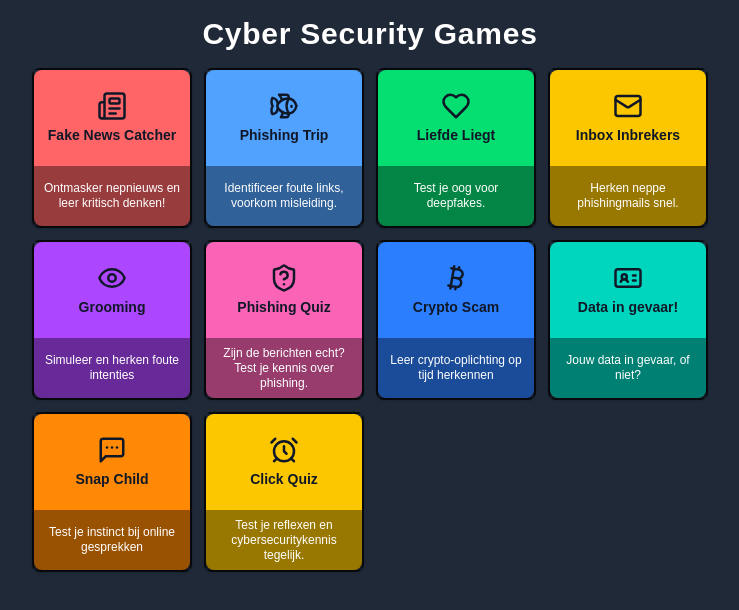
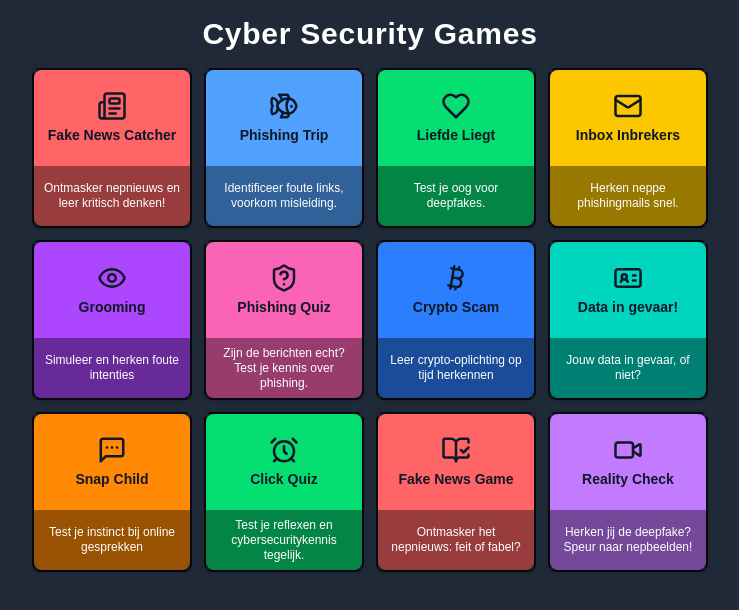
Before and after one commit to epvankleef/cyber-security-games, a Next.js app: page / in a window 1280 px wide. Shown: the top 610 px of the page, without its empty margins (270-1009 px from the left). Built offline with nearby package versions, Linux system fonts and the light colour scheme.

Commit message:
Games added

```diff
--- a/app/data/securityGames.js
+++ b/app/data/securityGames.js
@@ -1,6 +1,6 @@
 import {
-  Newspaper, Heart, Mail, Eye, ShieldQuestion,
-  Bitcoin, IdCard, MessageSquareMore, AlarmClock, Fish
+  Newspaper, Heart, Mail, Eye, ShieldQuestion, Video,
+  Bitcoin, IdCard, MessageSquareMore, AlarmClock, Fish, BookOpenCheck
 } from 'lucide-react';
 
 export const securityGames = [
@@ -13,5 +13,12 @@ export const securityGames = [
   { id: 7, name: 'Crypto Scam', icon: Bitcoin, color: 'bg-blue-500', route: 'cryptoscam', description: 'Leer crypto-oplichting op tijd herkennen' },
   { id: 8, name: 'Data in gevaar!', icon: IdCard, color: 'bg-teal-400', route: 'datagevaar', description: 'Jouw data in gevaar, of niet?', externalUrl: 'https://hackaton.badeendensoep.nl/Pages/levelSelect.html' },
   { id: 9, name: 'Snap Child', icon: MessageSquareMore, color: 'bg-orange-400', route: 'snapchild', description: 'Test je instinct bij online gesprekken' },
-  { id: 10, name: 'Click Quiz', icon: AlarmClock, color: 'bg-yellow-400', route: 'clickquiz', description: 'Test je reflexen en cybersecuritykennis tegelijk.' }
+  { id: 10, name: 'Click Quiz', icon: AlarmClock, color: 'bg-green-400', route: 'clickquiz', description: 'Test je reflexen en cybersecuritykennis tegelijk.' },
+  { id: 11, name: 'Fake News Game', icon: BookOpenCheck , color: 'bg-red-400', route: 'fakenewsgame', description: 'Ontmasker het nepnieuws: feit of fabel?' },
+    { id: 12, name: 'Reality Check', icon: Video , color: 'bg-purple-400', route: 'realitycheck', description: 'Herken jij de deepfake? Speur naar nepbeelden!', externalUrl: 'https://halalmf.itch.io/reality-check?classId=931afd01-b366-4b9a-bfbd-7e8a52fc0b6b&assignmentId=91cd9fc4-d841-4e47-a58d-d72569578122&submissionId=55d4e5cb-311a-005b-2d50-70a6d668c10f' },
+
+
+
+
+
 ];
```
